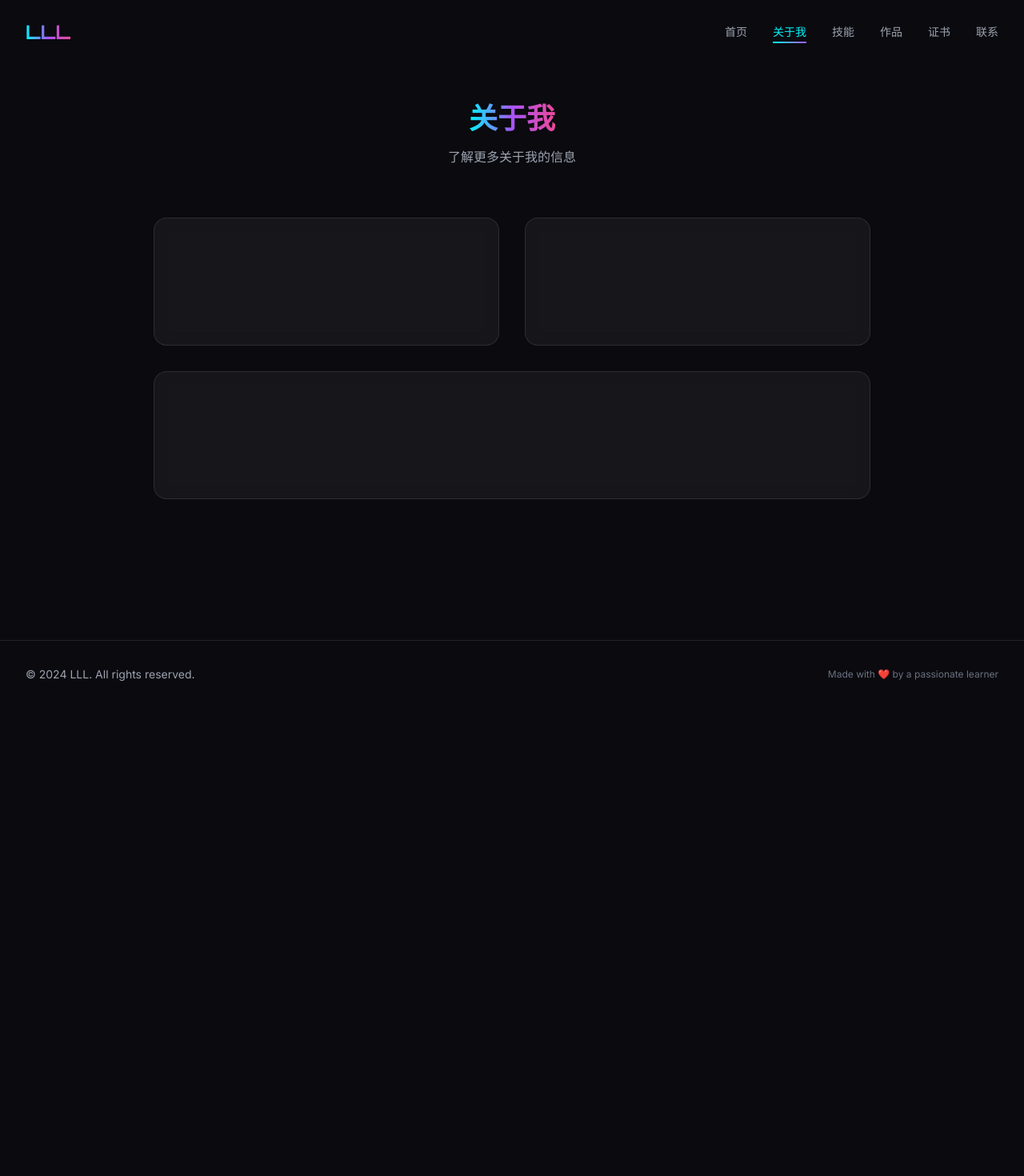
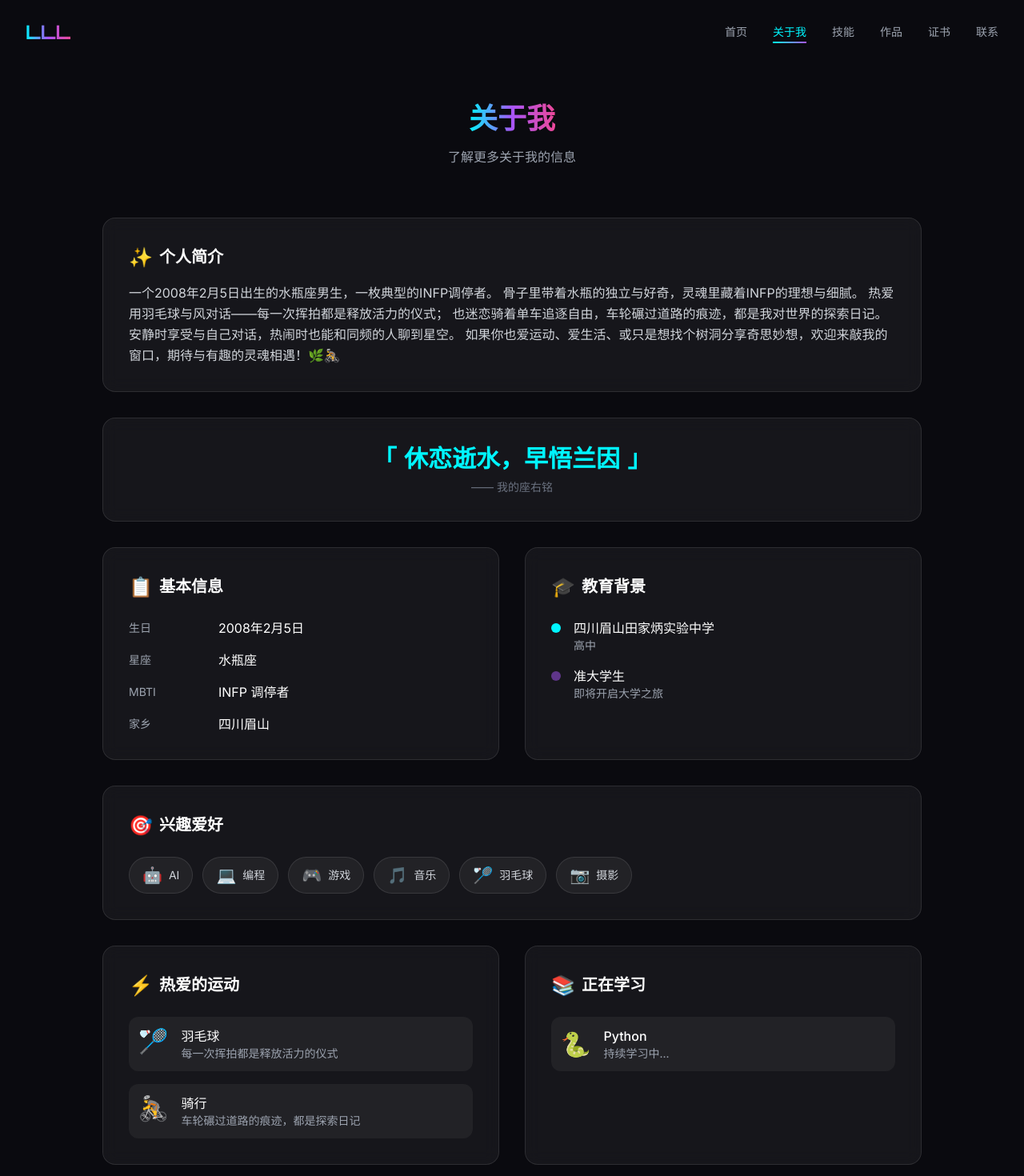
Before and after one commit to Birdyprein/Trae, a React (Vite) app: page /about in a window 1280 px wide. Shown: the top 1470 px of the page at 80% size. Before the commit the page ends 885 px from the top, so only its background shows below. Built offline with nearby package versions, Linux system fonts and the light colour scheme.

Commit message:
feat: 创建我最喜欢的网页
Co-authored-by: traeagent <traeagent@users.noreply.github.com>

```diff
--- a/src/pages/AboutPage.tsx
+++ b/src/pages/AboutPage.tsx
@@ -1,4 +1,25 @@
 import { motion } from 'framer-motion';
+
+const basicInfo = [
+  { icon: 'birthday', label: '生日', value: '2008年2月5日' },
+  { icon: 'zodiac', label: '星座', value: '水瓶座' },
+  { icon: 'mbti', label: 'MBTI', value: 'INFP 调停者' },
+  { icon: 'hometown', label: '家乡', value: '四川眉山' },
+];
+
+const hobbies = [
+  { name: 'AI', icon: '🤖' },
+  { name: '编程', icon: '💻' },
+  { name: '游戏', icon: '🎮' },
+  { name: '音乐', icon: '🎵' },
+  { name: '羽毛球', icon: '🏸' },
+  { name: '摄影', icon: '📷' },
+];
+
+const sports = [
+  { name: '羽毛球', desc: '每一次挥拍都是释放活力的仪式', icon: '🏸' },
+  { name: '骑行', desc: '车轮碾过道路的痕迹，都是探索日记', icon: '🚴' },
+];
 
 export default function AboutPage() {
   return (
@@ -18,17 +39,170 @@ export default function AboutPage() {
           </p>
         </motion.div>
 
-        {/* 空白卡片网格 */}
-        <div className="grid md:grid-cols-2 gap-8 max-w-4xl mx-auto">
-          {Array.from({ length: 3 }).map((_, index) => (
+        <div className="max-w-5xl mx-auto space-y-8">
+          {/* 个人简介 */}
+          <motion.div
+            initial={{ opacity: 0, y: 20 }}
+            animate={{ opacity: 1, y: 0 }}
+            transition={{ duration: 0.5, delay: 0.1 }}
+            className="glass rounded-2xl p-8 card-hover"
+          >
+            <h3 className="font-display text-xl font-semibold text-white mb-4 flex items-center gap-2">
+              <span className="text-2xl">✨</span> 个人简介
+            </h3>
+            <p className="text-gray-300 font-body leading-relaxed text-base">
+              一个2008年2月5日出生的水瓶座男生，一枚典型的INFP调停者。
+              骨子里带着水瓶的独立与好奇，灵魂里藏着INFP的理想与细腻。
+              热爱用羽毛球与风对话——每一次挥拍都是释放活力的仪式；
+              也迷恋骑着单车追逐自由，车轮碾过道路的痕迹，都是我对世界的探索日记。
+              安静时享受与自己对话，热闹时也能和同频的人聊到星空。
+              如果你也爱运动、爱生活、或只是想找个树洞分享奇思妙想，欢迎来敲我的窗口，期待与有趣的灵魂相遇！🌿🚴
+            </p>
+          </motion.div>
+
+          {/* 座右铭 */}
+          <motion.div
+            initial={{ opacity: 0, y: 20 }}
+            animate={{ opacity: 1, y: 0 }}
+            transition={{ duration: 0.5, delay: 0.15 }}
+            className="glass rounded-2xl p-8 card-hover text-center"
+          >
+            <p className="text-accent-cyan font-display text-2xl md:text-3xl font-bold mb-2">
+              「 休恋逝水，早悟兰因 」
+            </p>
+            <p className="text-gray-500 font-body text-sm">—— 我的座右铭</p>
+          </motion.div>
+
+          {/* 基本信息 + 教育背景 */}
+          <div className="grid md:grid-cols-2 gap-8">
+            {/* 基本信息 */}
             <motion.div
-              key={index}
               initial={{ opacity: 0, y: 20 }}
               animate={{ opacity: 1, y: 0 }}
-              transition={{ duration: 0.5, delay: (index + 1) * 0.1 }}
-              className={`glass rounded-2xl h-40 card-hover ${index === 2 ? 'md:col-span-2' : ''}`}
-            />
-          ))}
+              transition={{ duration: 0.5, delay: 0.2 }}
+              className="glass rounded-2xl p-8 card-hover"
+            >
+              <h3 className="font-display text-xl font-semibold text-white mb-6 flex items-center gap-2">
+                <span className="text-2xl">📋</span> 基本信息
+              </h3>
+              <div className="space-y-4">
+                {basicInfo.map((item, index) => (
+                  <div key={index} className="flex items-center gap-4">
+                    <div className="w-24 text-gray-400 font-body text-sm">
+                      {item.label}
+                    </div>
+                    <div className="flex-1 text-white font-body">
+                      {item.value}
+                    </div>
+                  </div>
+                ))}
+              </div>
+            </motion.div>
+
+            {/* 教育背景 */}
+            <motion.div
+              initial={{ opacity: 0, y: 20 }}
+              animate={{ opacity: 1, y: 0 }}
+              transition={{ duration: 0.5, delay: 0.25 }}
+              className="glass rounded-2xl p-8 card-hover"
+            >
+              <h3 className="font-display text-xl font-semibold text-white mb-6 flex items-center gap-2">
+                <span className="text-2xl">🎓</span> 教育背景
+              </h3>
+              <div className="space-y-4">
+                <div className="flex items-start gap-4">
+                  <div className="w-3 h-3 rounded-full bg-accent-cyan mt-1.5 flex-shrink-0"></div>
+                  <div>
+                    <p className="text-white font-body font-medium">
+                      四川眉山田家炳实验中学
+                    </p>
+                    <p className="text-gray-400 font-body text-sm">高中</p>
+                  </div>
+                </div>
+                <div className="flex items-start gap-4">
+                  <div className="w-3 h-3 rounded-full bg-accent-purple mt-1.5 flex-shrink-0 opacity-50"></div>
+                  <div>
+                    <p className="text-white font-body font-medium">准大学生</p>
+                    <p className="text-gray-400 font-body text-sm">即将开启大学之旅</p>
+                  </div>
+                </div>
+              </div>
+            </motion.div>
+          </div>
+
+          {/* 兴趣爱好 */}
+          <motion.div
+            initial={{ opacity: 0, y: 20 }}
+            animate={{ opacity: 1, y: 0 }}
+            transition={{ duration: 0.5, delay: 0.3 }}
+            className="glass rounded-2xl p-8 card-hover"
+          >
+            <h3 className="font-display text-xl font-semibold text-white mb-6 flex items-center gap-2">
+              <span className="text-2xl">🎯</span> 兴趣爱好
+            </h3>
+            <div className="flex flex-wrap gap-3">
+              {hobbies.map((hobby, index) => (
+                <motion.div
+                  key={index}
+                  className="flex items-center gap-2 px-4 py-2 rounded-full bg-white/5 border border-white/10"
+                  whileHover={{ scale: 1.05, y: -2 }}
+                >
+                  <span className="text-xl">{hobby.icon}</span>
+                  <span className="text-gray-300 font-body text-sm">{hobby.name}</span>
+                </motion.div>
+              ))}
+            </div>
+          </motion.div>
+
+          {/* 运动 + 正在学习 */}
+          <div className="grid md:grid-cols-2 gap-8">
+            {/* 运动 */}
+            <motion.div
+              initial={{ opacity: 0, y: 20 }}
+              animate={{ opacity: 1, y: 0 }}
+              transition={{ duration: 0.5, delay: 0.35 }}
+              className="glass rounded-2xl p-8 card-hover"
+            >
+              <h3 className="font-display text-xl font-semibold text-white mb-6 flex items-center gap-2">
+                <span className="text-2xl">⚡</span> 热爱的运动
+              </h3>
+              <div className="space-y-4">
+                {sports.map((sport, index) => (
+                  <div
+                    key={index}
+                    className="flex items-start gap-4 p-3 rounded-xl bg-white/5"
+                  >
+                    <span className="text-3xl">{sport.icon}</span>
+                    <div>
+                      <p className="text-white font-body font-medium">{sport.name}</p>
+                      <p className="text-gray-400 font-body text-sm">{sport.desc}</p>
+                    </div>
+                  </div>
+                ))}
+              </div>
+            </motion.div>
+
+            {/* 正在学习 */}
+            <motion.div
+              initial={{ opacity: 0, y: 20 }}
+              animate={{ opacity: 1, y: 0 }}
+              transition={{ duration: 0.5, delay: 0.4 }}
+              className="glass rounded-2xl p-8 card-hover"
+            >
+              <h3 className="font-display text-xl font-semibold text-white mb-6 flex items-center gap-2">
+                <span className="text-2xl">📚</span> 正在学习
+              </h3>
+              <div className="space-y-4">
+                <div className="flex items-center gap-4 p-3 rounded-xl bg-white/5">
+                  <span className="text-3xl">🐍</span>
+                  <div>
+                    <p className="text-white font-body font-medium">Python</p>
+                    <p className="text-gray-400 font-body text-sm">持续学习中...</p>
+                  </div>
+                </div>
+              </div>
+            </motion.div>
+          </div>
         </div>
       </div>
     </section>
```
